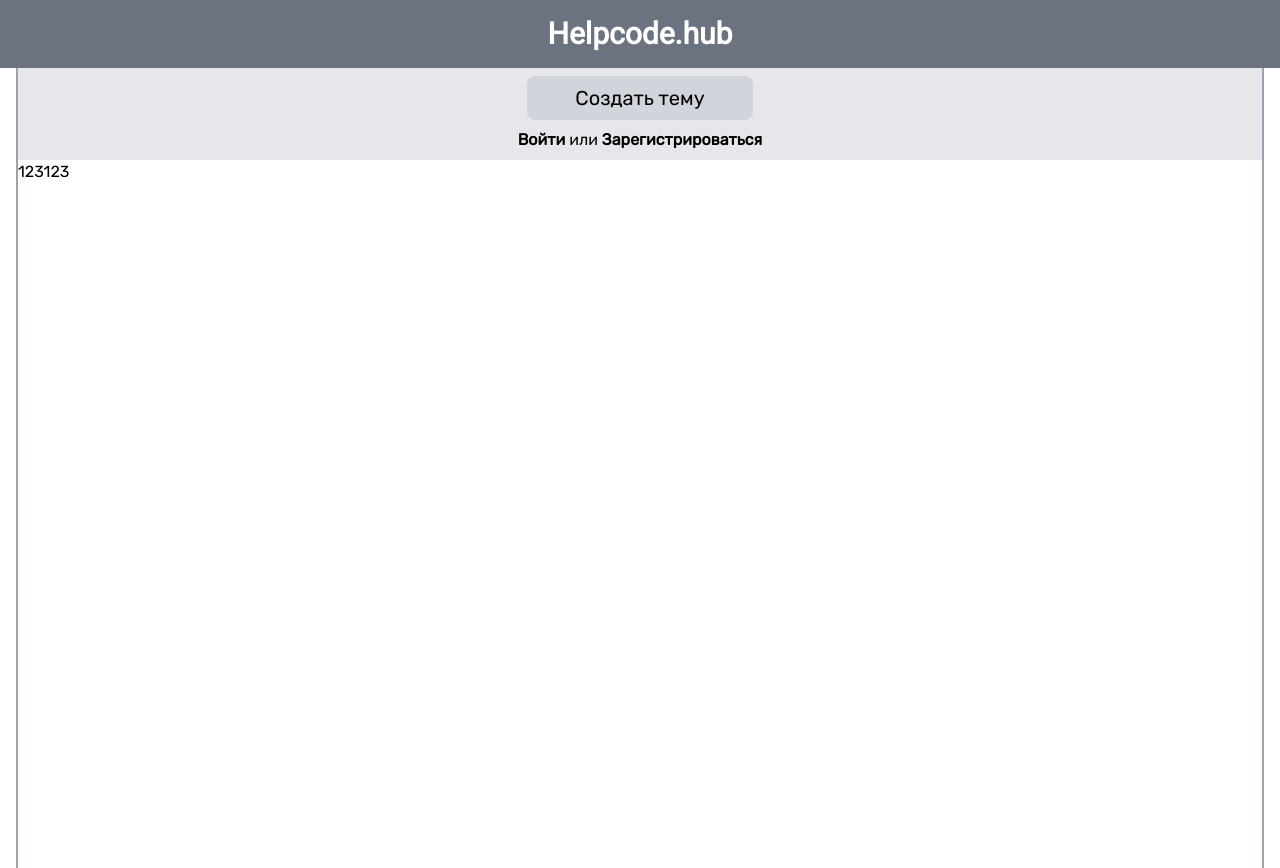
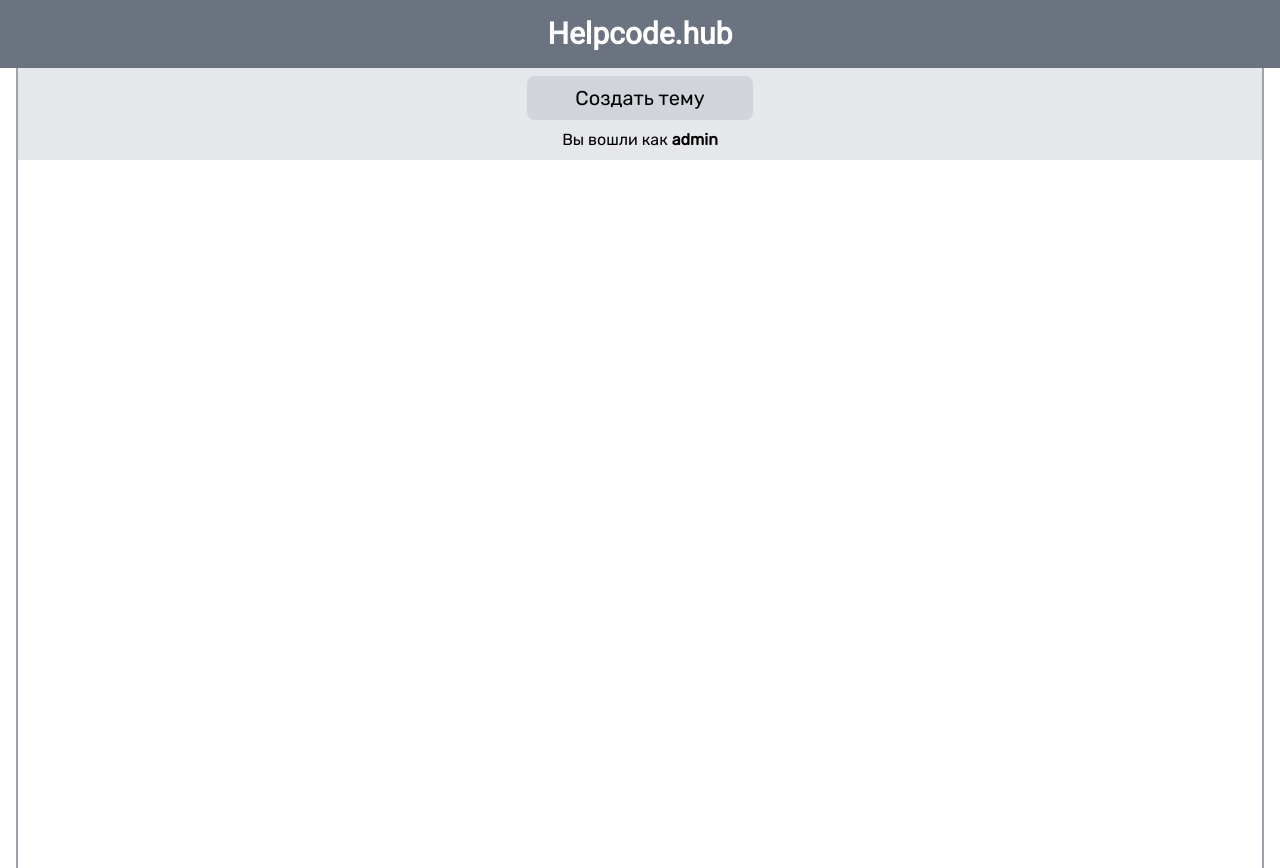
Before and after one commit to CkutlsGit/helpcode, a Nuxt app in the folder frontend/: page /forum in a window 1280 px wide. Built offline with nearby package versions, Linux system fonts and the light colour scheme.

Commit message:
added template for user-topic

```diff
--- a/frontend/layouts/forum.vue
+++ b/frontend/layouts/forum.vue
@@ -4,7 +4,7 @@
     <div class="forum__container font-rubik border-r-2 border-l-2 border-gray-400 min-h-screen max-h-screen container mx-auto">
       <div class="forum__content max-h-screen overflow-y-auto">
         <div class="forum__content-create text-center p-2 bg-gray-200">
-          <button class="bg-gray-300 rounded-lg py-2 px-12 font-medium text-xl hover:bg-gray-500 default-animation">Создать тему</button>
+          <button v-if="user !== ''" class="bg-gray-300 rounded-lg py-2 px-12 font-medium text-xl hover:bg-gray-500 default-animation">Создать тему</button>
           <h2 class="mt-2" v-if="user === ''">
             <NuxtLink class="hover:text-blue-400 font-bold default-animation" to="/about">Войти</NuxtLink> или <NuxtLink class="hover:text-red-400 font-bold default-animation" to="/">Зарегистрироваться</NuxtLink>
           </h2>
@@ -17,7 +17,7 @@
 </template>
 
 <script setup>
-  const user = ''
+  const user = 'admin'
 </script>
 
 <style scoped>
--- a/frontend/pages/forum/index.vue
+++ b/frontend/pages/forum/index.vue
@@ -1,6 +1,19 @@
 <template>
-  <div>
-    <h2>123123</h2>
+  <div class="forum-topics p-4">
+    <div class="forum-topics__content">
+      <ul>
+        <li class="mt-4" v-for="(topic, index) in forumTopics" :key="index">
+          <NuxtLink :to="`forum/topic/${ topic.id }`">
+            <h2 class="font-semibold mb-1">{{ topic.title }}</h2>
+            <p class="font-medium mb-2">{{ topic.smallDescription }}</p>
+            <div class="topic-info flex gap-4 font-bold text-gray-400">
+              <h3>{{ topic.username }}</h3>
+              <h3>{{ topic.date }}</h3>
+            </div>
+          </NuxtLink>
+        </li>
+      </ul>
+    </div>
   </div>
 </template>
 
```
